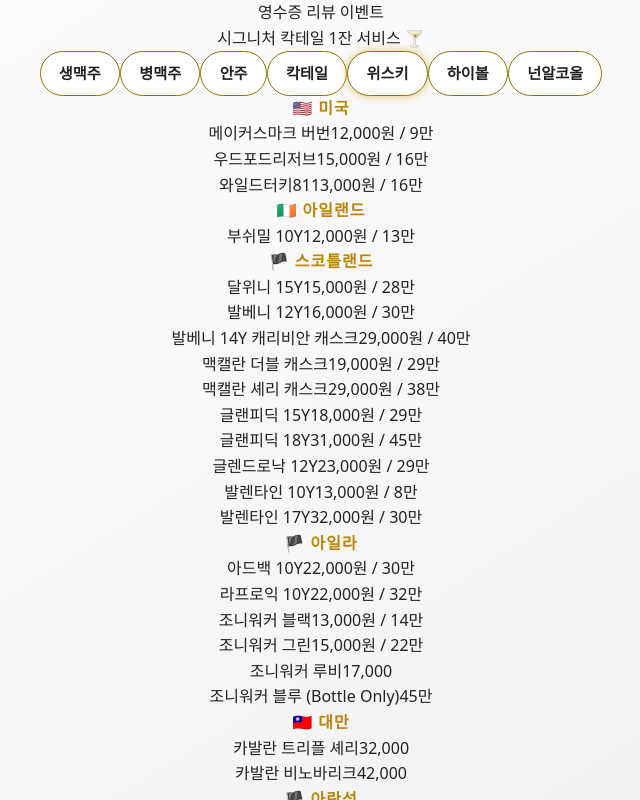
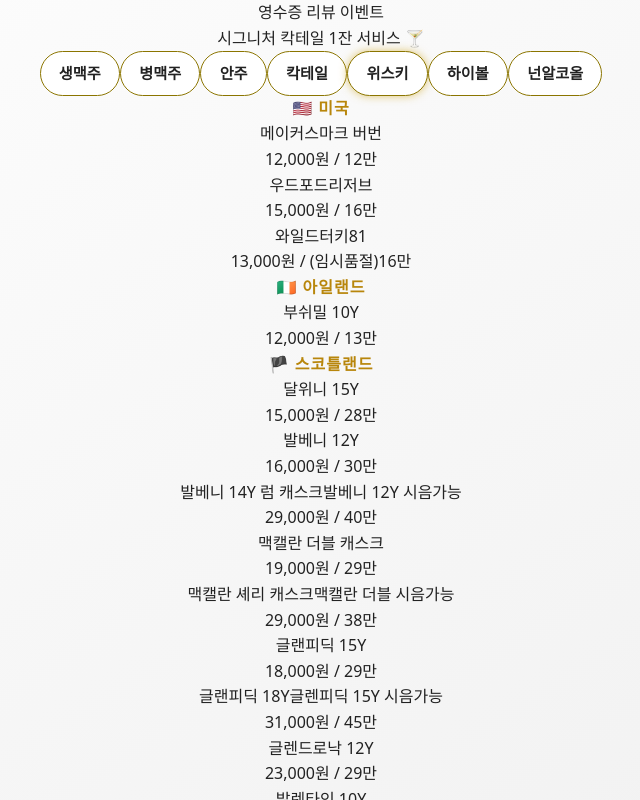
Before and after one commit to Semy-sudo/menu-app, a React (Vite) app: page / in a window 1280 px wide. Both pictures are taken after a click on the button "위스키". Shown: the whole page, without its empty margins (319-959 px from the left). Built offline with nearby package versions, Linux system fonts and the light colour scheme.

Commit message:
first commit

```diff
--- a/src/MenuPage.jsx
+++ b/src/MenuPage.jsx
@@ -7,9 +7,9 @@
   {
     title: "🇺🇸 미국",
     items: [
-      { name: "메이커스마크 버번", price: "12,000원 / 9만" },
+      { name: "메이커스마크 버번", price: "12,000원 / 12만" },
       { name: "우드포드리저브", price: "15,000원 / 16만" },
-      { name: "와일드터키81", price: "13,000원 / 16만" },
+      { name: "와일드터키81", price: "13,000원 / (임시품절)16만" },
     ],
   },
   {
@@ -21,11 +21,11 @@
     items: [
       { name: "달위니 15Y", price: "15,000원 / 28만" },
       { name: "발베니 12Y", price: "16,000원 / 30만" },
-      { name: "발베니 14Y 캐리비안 캐스크", price: "29,000원 / 40만" },
+      { name: "발베니 14Y 럼 캐스크", price: "29,000원 / 40만" , badge: "발베니 12Y 시음가능" },
       { name: "맥캘란 더블 캐스크", price: "19,000원 / 29만" },
-      { name: "맥캘란 셰리 캐스크", price: "29,000원 / 38만" },
+      { name: "맥캘란 셰리 캐스크", price: "29,000원 / 38만" , badge: "맥캘란 더블 시음가능" },
       { name: "글랜피딕 15Y", price: "18,000원 / 29만" },
-      { name: "글랜피딕 18Y", price: "31,000원 / 45만" },
+      { name: "글랜피딕 18Y", price: "31,000원 / 45만" , badge: "글렌피딕 15Y 시음가능" },
       { name: "글렌드로낙 12Y", price: "23,000원 / 29만" },
       { name: "발렌타인 10Y", price: "13,000원 / 8만" },
       { name: "발렌타인 17Y", price: "32,000원 / 30만" },
@@ -195,11 +195,27 @@
               </h3>
 
               {group.items.map((item, i) => (
-                <div key={i} className="flex justify-between mb-2">
-                  <span>{item.name}</span>
-                  <span className="text-[#ff8c00]">{item.price}</span>
-                </div>
-              ))}
+  <div key={i} className="flex justify-between items-center mb-2">
+
+    {/* 왼쪽 이름 + 쿠폰 */}
+    <div className="flex items-center gap-2">
+      <span>{item.name}</span>
+
+      {item.badge && (
+        <span className="text-xs bg-gradient-to-r from-[#ff8c00] to-[#ff4d4d] text-black px-2 py-0.5 rounded-full shadow font-bold">
+  {item.badge}
+</span>
+
+      )}
+    </div>
+
+    {/* 가격 */}
+    <span className="text-[#ff8c00]">{item.price}</span>
+  </div>
+))}
+
+
+
             </div>
           ))
         ) : (
```
